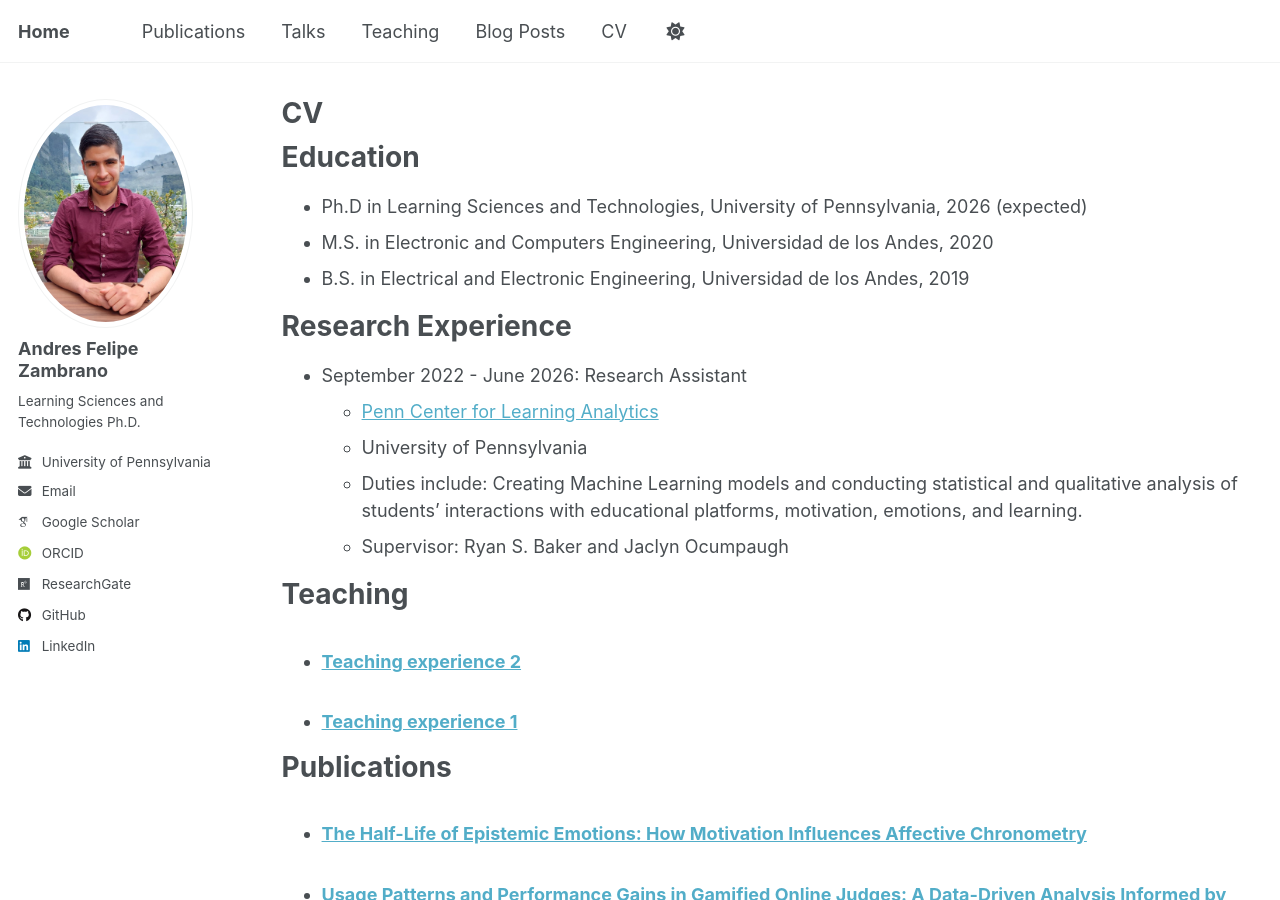
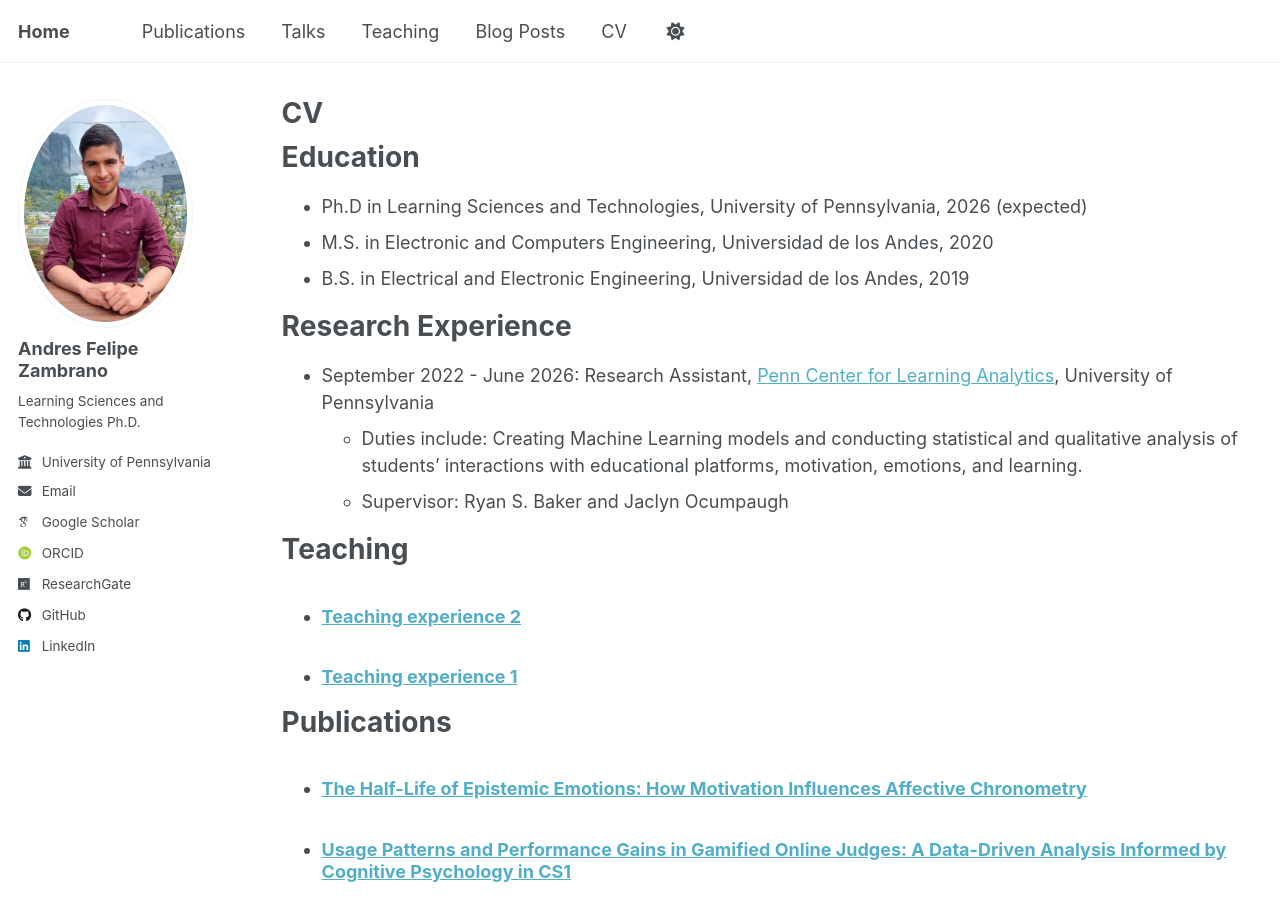
Before and after one commit to afzambrano/afzambrano.github.io, a Jekyll site: the page built from _pages/cv.md, in a window 1280 px wide and 900 px high. Built offline with Jekyll 4.4.1, drawn with Linux system fonts in a browser that asks for light colours; some web fonts are replaced; a script that is not in the unit is left out.

Commit message:
Update cv.md

```diff
--- a/_pages/cv.md
+++ b/_pages/cv.md
@@ -17,9 +17,7 @@ Education
 
 Research Experience
 ======
-* September 2022 - June 2026: Research Assistant
-  * [Penn Center for Learning Analytics](https://learninganalytics.upenn.edu/)
-  * University of Pennsylvania
+* September 2022 - June 2026: Research Assistant, [Penn Center for Learning Analytics](https://learninganalytics.upenn.edu/), University of Pennsylvania
   * Duties include: Creating Machine Learning models and conducting statistical and qualitative analysis of students' interactions with educational platforms, motivation, emotions, and learning.
   * Supervisor: Ryan S. Baker and Jaclyn Ocumpaugh
 
```
